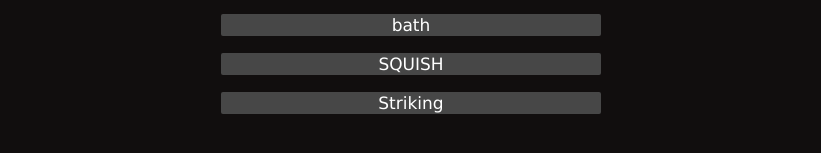
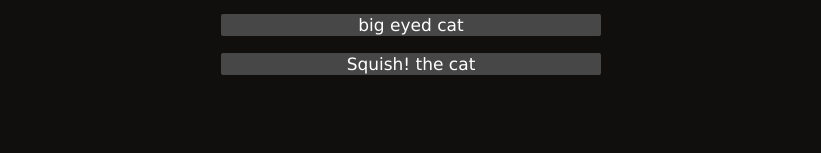
Before and after one commit to LaustKadziola/cats, a website: page index.html in a window 1280 px wide. Shown: the part 461-614 px from the top of the page, without its empty margins (229-1050 px from the left). Drawn offline with Linux system fonts and the light colour scheme.

Commit message:
node structure is now working

```diff
--- a/index.html
+++ b/index.html
@@ -14,12 +14,13 @@
             <video controls></video>
         </div>
         <div class="buttons" id=buttons>
-            <button id="button_1" type="button" >Option 1</button>
-            <button id="button_2" type="button" >Option 2</button>
-            <button id="button_3" type="button" >Option 3</button>
+            <button id="button_1" type="button" data-link="">Option 1</button>
+            <button id="button_2" type="button" data-link="">Option 2</button>
+            <button id="button_3" type="button" data-link="">Option 3</button>
         </div>
     </div>
 
+    <script src="nodes.js"></script>
     <script src="video.js"></script>
 
 </body>
--- /dev/null
+++ b/nodes.js
@@ -0,0 +1,49 @@
+
+//==========Starting Node==========//
+var start = {
+    video: "bath",
+    options: [
+        {
+            text: "big eyed cat",
+            link: "striking"
+        },
+        {
+            text: "Squish! the cat",
+            link: "squishCat"
+        }
+    ]
+
+};
+
+//=========Second layer==========//
+
+var striking = {
+    video: "Striking",
+    options: [
+        {
+            text: "Squish! the cat",
+            link: "squishCat"
+        }
+    ]
+
+};
+
+var squishCat = {
+    video: "SQUISH",
+    options: [
+        {
+            text: "big eyed cat",
+            link: "striking"
+        },
+        {
+            text: "this cat is bathing",
+            link: "start"
+        }
+    ]
+
+};
+
+//==========Get function==========//
+function getNode(node){
+    return node;
+}
--- a/video.js
+++ b/video.js
@@ -1,16 +1,26 @@
-console.log("hello there!")
 
+
+//INIT
+var videoPath = "resources/videos/";
 var v = document.getElementsByTagName('video')[0];
+var buttons = document.getElementById('buttons'); // The div contaning the buttons
+// A list of all the opiton buttion including the ones not visible
+var buttonList = document.getElementById('buttons').querySelectorAll("button");
+
+// initializing current node as the first node
+var currentNode = getNode(start);
+
+//Settin gup the video
 var source = document.createElement('source');
 v.appendChild(source);
+source.setAttribute('src',videoPath + currentNode.video + ".mp4");
 
-var buttons = document.getElementById('buttons');
-source.setAttribute('src','resources/videos/Striking.mp4');
 
+
+//Code to run at specific times durring the video
 v.addEventListener(
     'timeupdate',
     function (event) {
-        console.log(v.currentTime);
         if(v.currentTime > v.duration * 0.10){
             console.log("times up");
             buttons.style.display = "block";
@@ -19,19 +29,21 @@ v.addEventListener(
     false
 );
 
-var buttonNames = ["bath", "SQUISH", "Striking"];
-var videoPath = "resources/videos/"
+buttonList.forEach(button => {
+    button.addEventListener("click", function(){onOptionClick(button)});
+});
 
-var buttonList = document.getElementById('buttons').querySelectorAll("button");
 
 changeButtons();
-
 function changeButtons(){
 
+
     for (let i = 0; i < buttonList.length; i++) {
-        if(i<buttonNames.length){
-            buttonList[i].innerText = buttonNames[i]
-            buttonList[i].addEventListener("click", function(){changeVideo("resources/videos/" + buttonNames[i] + ".mp4")});
+
+        if(i<currentNode.options.length){
+            buttonList[i].innerText = currentNode.options[i].text;
+            buttonList[i].dataset.link = currentNode.options[i].link;
+            buttonList[i].style.display = "block";
         }else{
             buttonList[i].style.display = "none";
         }
@@ -39,30 +51,25 @@ function changeButtons(){
     }
 }
 
+function onOptionClick(myButton){
+    console.log(myButton.dataset.link);
+    currentNode = getNode(window[myButton.dataset.link]);
+    console.log("new current node");
+    console.log(currentNode);
 
-function changeVideo(src){
+    var videoUrl = videoPath + currentNode.video + ".mp4";
     buttons.style.display = "none";
     console.log("Changing Video");
-    source.setAttribute('src',src);
+    source.setAttribute('src',videoUrl);
     v.load();
     v.play();
+
+
+    changeButtons();
+
 }
 
 
 function playVideo(){
     v.play();
 }
-
-class Choice {
-    constructor(title, video, options) {
-        this.title = title;
-        this.video = video;
-        this.options = options;
-    }
-
-    GenerateOptions(){
-        options.forEach(option => {
-
-        });
-    }
-}
```
Also changed, not shown: package.json (added, +19 -0 lines), resources/nodes/start.json (added, +14 -0 lines), resources/nodes/start.txt (deleted).
